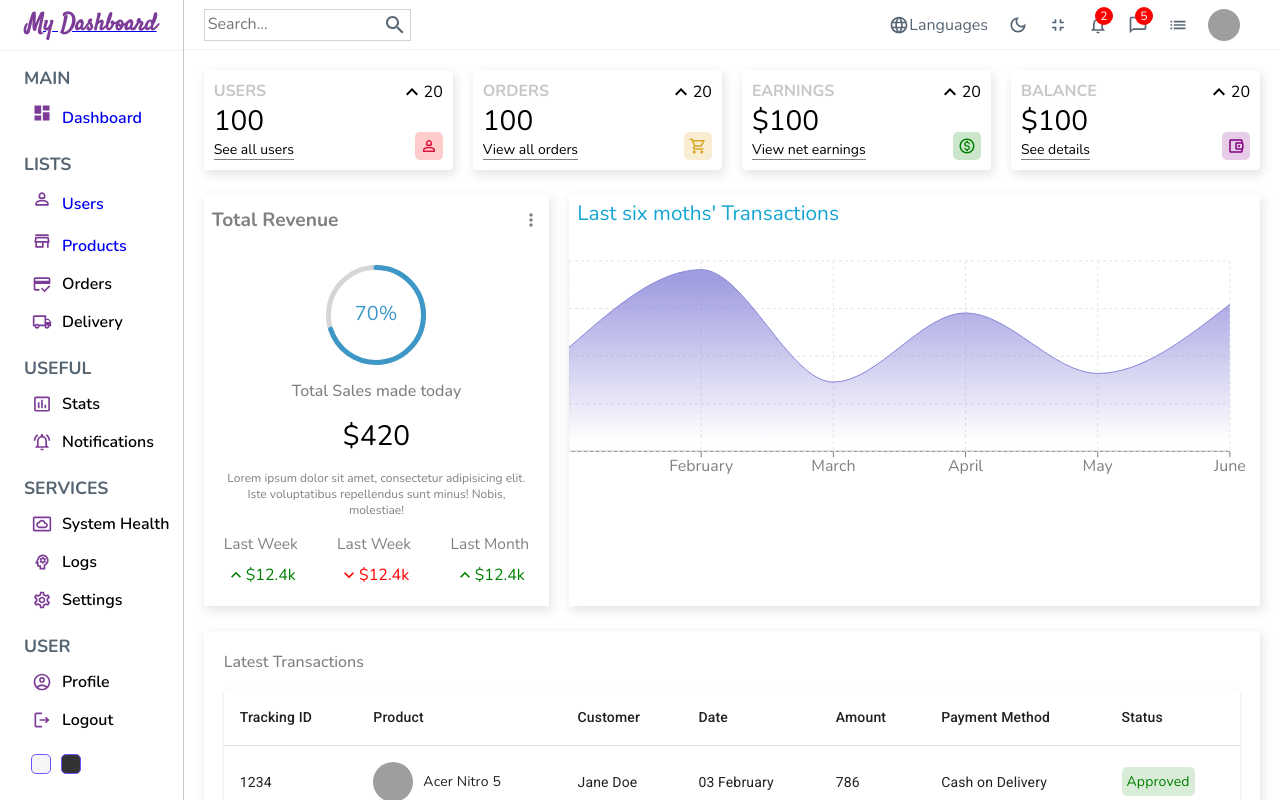
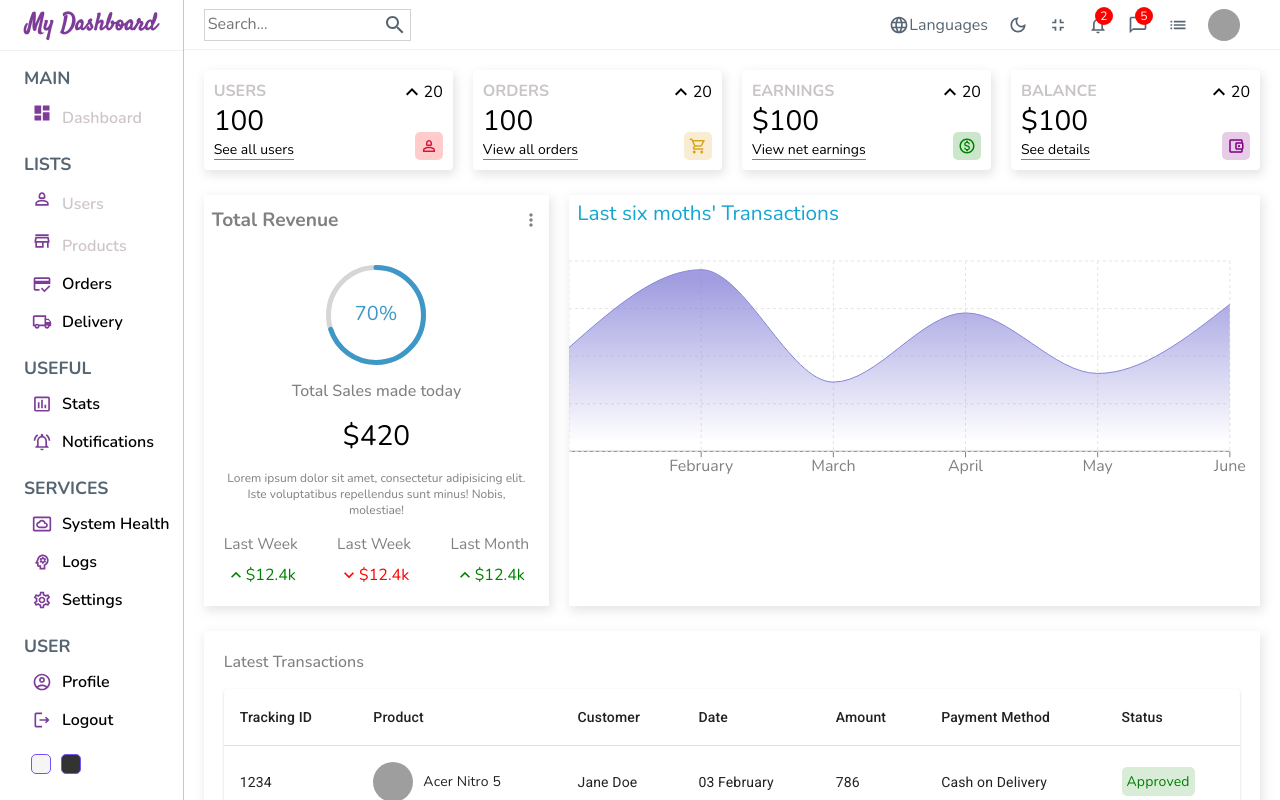
Before and after one commit to belaymit/intro-mern-stack, a React (Create React App) app: page / in a window 1280 px wide. Shown: the top 800 px of the page. Built offline with nearby package versions, Linux system fonts and the light colour scheme; grey boxes are pictures that could not be loaded.

Commit message:
chaged sidebar-items color onclick

```diff
--- a/src/components/sidebar/sidebar.scss
+++ b/src/components/sidebar/sidebar.scss
@@ -33,6 +33,11 @@ $dark-shadow: 0 5px 15px rgba(0, 0, 0, 0.2);
   flex: 1;
   border-right: 0.5px solid rgb(201, 198, 198);
   min-height: 100vh;
+
+  a {
+    text-decoration: none;
+    color: rgb(206, 198, 198);
+  }
 
   .sidebar-top {
     height: 3.2rem;
@@ -73,10 +78,6 @@ $dark-shadow: 0 5px 15px rgba(0, 0, 0, 0.2);
         padding: 0.5rem;
         cursor: pointer;
         transition: $transition;
-
-        a {
-          text-decoration: none;
-        }
 
         .icon {
           color: $color-indigo;
```
